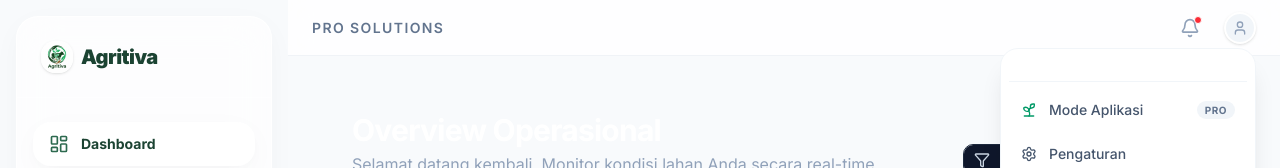
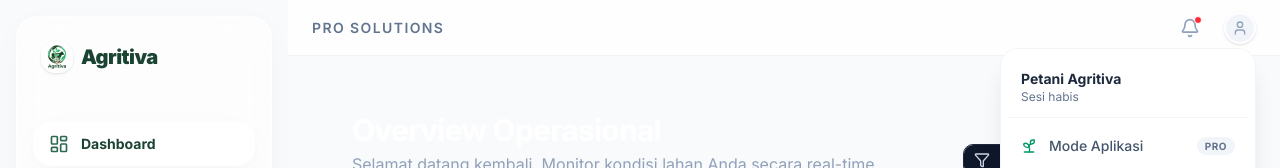
Before and after one commit to yspace89/agrismart, a Next.js app: page / in a window 1280 px wide. Both pictures are taken after a click on the button 1240 px from the left and 27 px from the top of the page. Shown: the top 168 px of the page. Built offline with nearby package versions, Linux system fonts and the light colour scheme; no server answers; the database is empty.

Commit message:
Fix user info missing from TopBar due to SSR cookies sync

```diff
--- a/src/components/dashboard/TopBar.tsx
+++ b/src/components/dashboard/TopBar.tsx
@@ -13,7 +13,7 @@ import { logout } from "@/app/login/actions";
 export function TopBar() {
   const { mode } = useUserMode();
   const [isModeModalOpen, setIsModeModalOpen] = useState(false);
-  const [userProfile, setUserProfile] = useState<{ email?: string, name?: string }>({});
+  const [userProfile, setUserProfile] = useState<{ email?: string, name?: string, isLoading?: boolean }>({ isLoading: true });
   const pathname = usePathname();
 
 
@@ -30,8 +30,11 @@ export function TopBar() {
 
         setUserProfile({
           email: user.email,
-          name: data?.full_name || "Petani Agritiva"
+          name: data?.full_name || "Petani Agritiva",
+          isLoading: false
         });
+      } else {
+        setUserProfile({ isLoading: false });
       }
     }
     loadUser();
@@ -74,8 +77,17 @@ export function TopBar() {
             </PopoverTrigger>
             <PopoverContent align="end" className="w-64 p-2 rounded-2xl shadow-xl border-slate-100">
               <div className="p-3 border-b border-slate-100 mb-2">
-                <p className="font-bold text-slate-800 truncate">{userProfile.name}</p>
-                <p className="text-xs text-slate-500 truncate">{userProfile.email}</p>
+                {userProfile.isLoading ? (
+                  <div className="space-y-2 animate-pulse">
+                    <div className="h-4 bg-slate-200 rounded w-2/3"></div>
+                    <div className="h-3 bg-slate-200 rounded w-full"></div>
+                  </div>
+                ) : (
+                  <>
+                    <p className="font-bold text-slate-800 truncate">{userProfile.name || "Petani Agritiva"}</p>
+                    <p className="text-xs text-slate-500 truncate">{userProfile.email || "Sesi habis"}</p>
+                  </>
+                )}
               </div>
 
               <div className="space-y-1">
--- a/src/lib/supabase.ts
+++ b/src/lib/supabase.ts
@@ -1,4 +1,4 @@
-import { createClient } from '@supabase/supabase-js';
+import { createBrowserClient } from '@supabase/ssr';
 
 const supabaseUrl = process.env.NEXT_PUBLIC_SUPABASE_URL || 'https://placeholder.supabase.co';
 const supabaseAnonKey = process.env.NEXT_PUBLIC_SUPABASE_ANON_KEY || 'placeholder-key';
@@ -17,10 +17,5 @@ if (supabaseUrl === 'https://placeholder.supabase.co') {
  *
  * PENTING: Jangan pernah ganti key ini ke SUPABASE_SERVICE_ROLE_KEY
  * kecuali benar-benar diperlukan dan endpoint SUDAH diamankan dengan auth.
- *
- * Untuk keperluan admin/bypass RLS yang aman, gunakan:
- * import { createClient } from '@supabase/supabase-js';
- * const adminClient = createClient(url, process.env.SUPABASE_SERVICE_ROLE_KEY!);
- * // dan pastikan hanya digunakan di server-side yang sudah terautentikasi
  */
-export const supabase = createClient(supabaseUrl, supabaseAnonKey);
+export const supabase = createBrowserClient(supabaseUrl, supabaseAnonKey);
```
